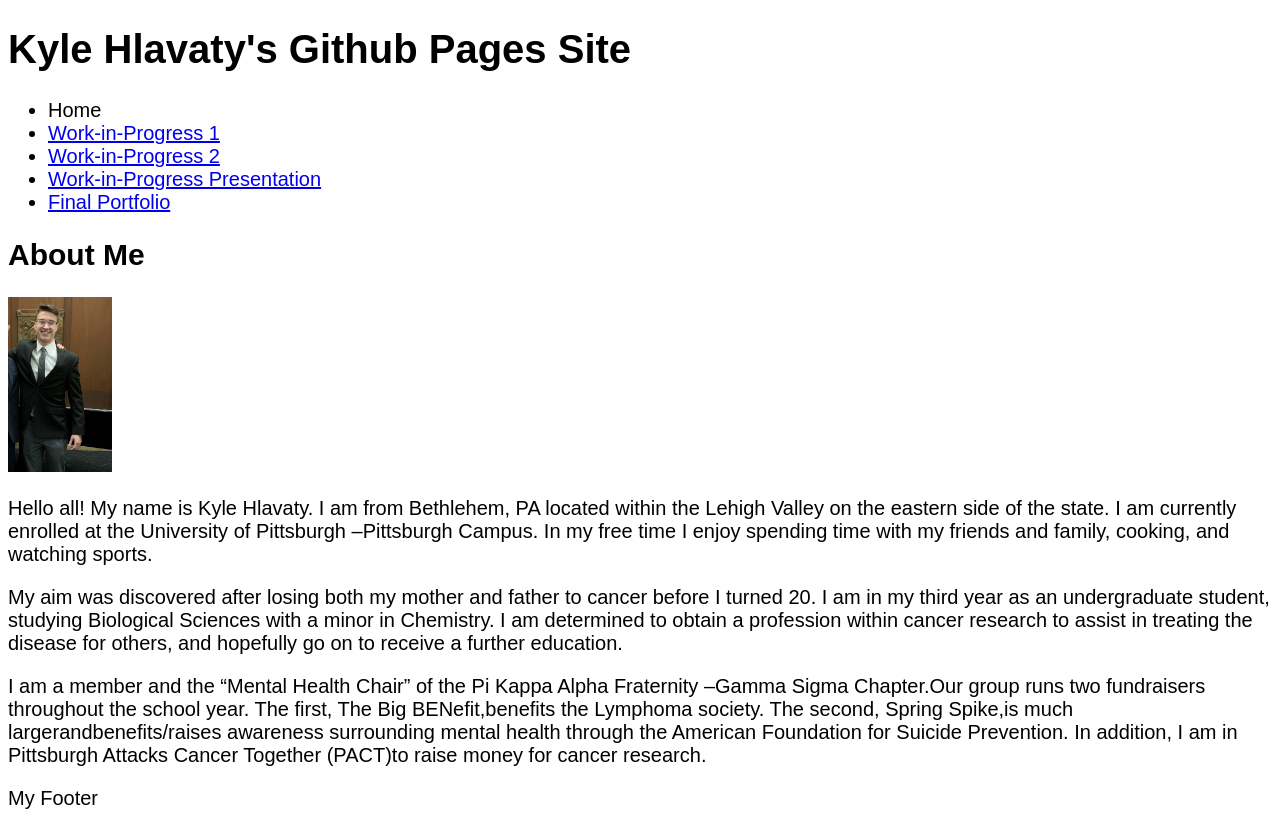
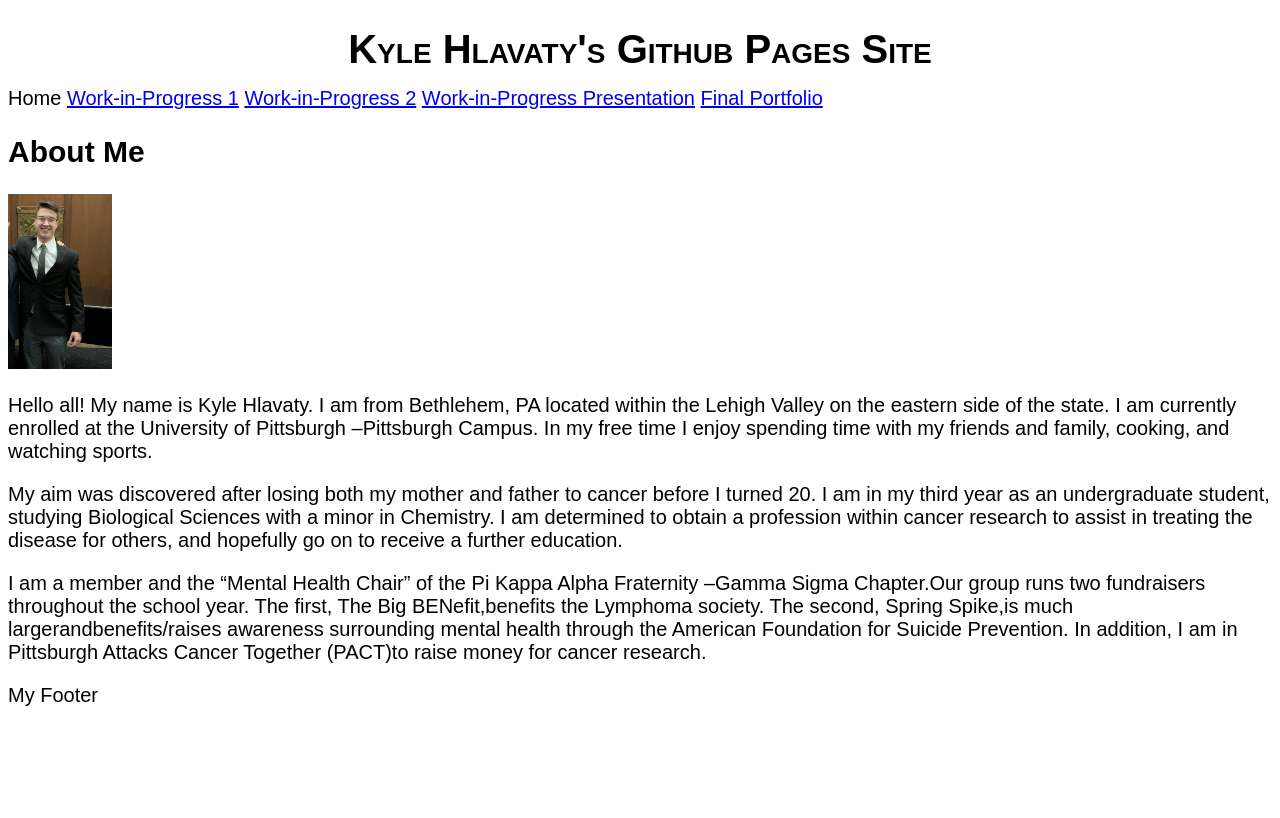
Before and after one commit to kyh20/kyh20.github.io, a plain HTML site: page index.html in a window 1280 px wide. Drawn offline with Linux system fonts and the light colour scheme.

Commit message:
Update style.css

```diff
--- a/Static/style.css
+++ b/Static/style.css
@@ -3,29 +3,29 @@ body {
   font-size: 125%;
 }
 
-.head {
+head {
   border: 1px solid black;
   outline-style: solid;
   outline-color: blue;
   outline-width: medium;
 }
 
-.h1 {
+h1 {
   font-variant: small-caps;
   text-align: center;
   margin-bottom: 15px;
 }
 
-.ul.main-menu {
+ul.main-menu {
     list-style-type: square;
     margin: 0;
     padding: 0;
 }
-.ul.main-menu>li {
+ul.main-menu>li {
     display: inline;
 }
-.frame {
-.width: 70%;
+frame {
+width: 70%;
   margin-left: auto;
   margin-right: auto;
   display: block;
```
